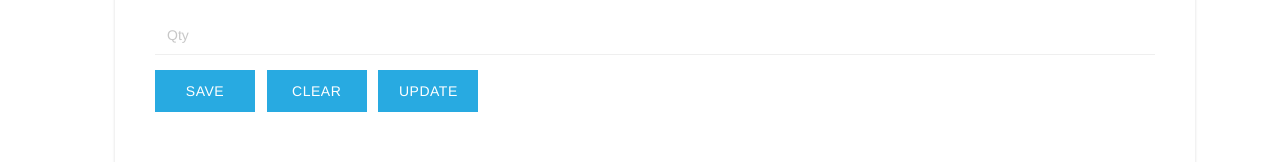
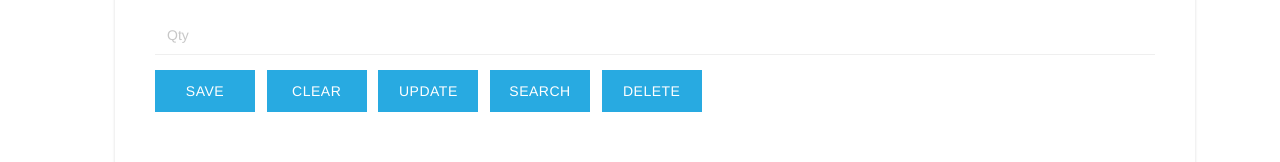
Before and after one commit to DinuArachchige/ABSD-Angular-pos, an Angular app: page /manage-item in a window 1280 px wide. Shown: the part 434-596 px from the top of the page. Built offline with nearby package versions, Linux system fonts and the light colour scheme; no server answers.

Commit message:
Item code

```diff
--- a/src/app/component/manage-item/manage-item.component.css
+++ b/src/app/component/manage-item/manage-item.component.css
@@ -54,7 +54,7 @@
   color: #c7c7c7
 }
 #tblItems tbody{
-  background-color: gray;
+  background-color: white;
 }
 #tblItems tr{
   cursor: pointer;
--- a/src/app/component/manage-item/manage-item.component.html
+++ b/src/app/component/manage-item/manage-item.component.html
@@ -7,7 +7,7 @@
           <div class="Forms">
             <form #frmItem="ngForm">
               <div class="form-group">
-                <input [disabled]="manuallySelected" name="Code" [(ngModel)]="selectedItems.code" id="Code" class="form-control" placeholder="Item Code">
+                <input  name="Code" [(ngModel)]="selectedItems.code" id="Code" class="form-control" placeholder="Item Code">
               </div>
               <div class="form-group">
                 <input name="description" [(ngModel)]="selectedItems.description" id="description" class="form-control" placeholder="Item Description" >
@@ -18,11 +18,16 @@
               <div class="form-group">
                 <input name="qty"  id="qty" [(ngModel)]="selectedItems.qty" class="form-control" placeholder="Qty" type="number" >
               </div>
-              <button type="submit" (click)="saveItems()">Save</button>
+              <button type="submit" (click)="saveItem()">Save</button>
               &nbsp;
               <button (click)="clear()" type="button">Clear</button>
               &nbsp;
               <button (click)="update(selectedItems.code)" type="button">Update</button>
+              &nbsp;
+              <button (click)="searchItem(selectedItems.code)" type="submit">Search</button>
+              &nbsp;
+              <button (click)="deleteItem(selectedItems.code)" type="submit">Delete</button>
+
 
               <br>
               <br>
@@ -49,7 +54,7 @@
                       <td>{{item.qty}}</td>
                       <td></td>
                       <td>
-                        <i (click)="deleteItems(item.code)" class="fa fa-trash fa-2x"></i>
+                        <i (click)="updateSubmit(item.code)" class="fa fa-refresh fa-2x"></i>
                       </td>
                     </tr>
                     </tbody>
--- a/src/app/component/manage-item/manage-item.component.ts
+++ b/src/app/component/manage-item/manage-item.component.ts
@@ -2,6 +2,7 @@ import {Component, OnInit, ViewChild} from '@angular/core';
 import {Item} from '../../dtos/item';
 import {NgForm} from '@angular/forms';
 import {ItemService} from '../../services/item.service';
+
 
 @Component({
   selector: 'app-manage-item',
@@ -13,7 +14,9 @@ export class ManageItemComponent implements OnInit {
   items: Array<Item> = [];
   selectedItems: Item = new Item('', '', '', '');
   tempItems: Item = null;
-  manuallySelected = false;
+  manuallySelected = true;
+   inputDisabled = true;
+  count = 0;
   @ViewChild('frmItem') frmItem: NgForm;
 
   constructor(private itemService: ItemService) { }
@@ -23,65 +26,74 @@ export class ManageItemComponent implements OnInit {
   }
 
 
-  saveItems(): void {
-    this.itemService.saveItem(this.selectedItems)
-      .subscribe((result) => {
+  saveItem(): void {
+    this.itemService.saveItem(this.selectedItems).subscribe(
+      (result) => {
         if (result) {
           alert('Item has been saved successfully');
-        this.items.push(this.selectedItems);
+          // this.customers.push(this.selectedCustomer);
           this.loadAllItems();
+          this.clear();
+          this.manuallySelected = true;
         } else {
           alert('Failed to save the item');
         }
       });
+
   }
+
 
   loadAllItems(): void {
      this.itemService.getAllItems().subscribe(
        (result) => {
          this.items = result;
-         console.log(this.items);
+         // console.log(this.items);
        }
      );
   }
 
-  deleteItems(code): void {
-    if (confirm('Are you sure you want to delete this Item?')) {
-
+  deleteItem(code): void {
+    if (confirm('Are you sure you want to delete this item?')) {
       this.itemService.deleteItem(code).subscribe(
         (result) => {
-          if (result) {
-            alert('Items has been Deleted successfully');
-          } else {
-            alert('Failed to deleted Items');
-          }
+          alert('Item has been deleted successfullyr');
           this.loadAllItems();
         }
       );
     }
   }
 
-  update(id): void {
-    this.itemService.saveItem(this.selectedItems).subscribe(
-      value => {
-        if (value) {
-          alert('Items has been Update successfully');
-          this.loadAllItems();
-        } else {
-          alert('Failed to update the Items');
+  searchItem(code: string): void {
+    this.itemService.searchItem(code).subscribe(
+      (result) => {
+        console.log(result);
+        this.frmItem.form.get('description').setValue(result.description);
+        this.frmItem.form.get('unitPrice').setValue(result.unitPrice);
+        this.frmItem.form.get('qty').setValue(result.qty);
+        // this.selectedCustomer = result;
+        // console.log(this.selectedCustomer);
+        if (!result) {
+
+          alert('Customer Not Found !');
+          // this.clear(x);
+          //  this.selectedCustomer = null;
+
         }
       }
     );
+
+  }
+
+  update(id): void {
+
   }
 
   selectItems(item: Item): void {
-    this.itemService.searchItem(item.code).subscribe(
-      value => {
-        if (value) {
-          this.selectedItems = value;
-        }
-      }
-    );
+    this.clear();
+    this.selectedItems = item;
+    this.tempItems = Object.assign({}, item);
+    this.manuallySelected = true;
+
   }
 
   clear(): void {
@@ -95,4 +107,17 @@ export class ManageItemComponent implements OnInit {
     this.manuallySelected = false;
   }
 
+  tableClick(item: Item): void {
+    this.itemService.searchItem(item.code).subscribe(
+      (result) => {
+        this.selectedItems = result;
+        //    console.log(this.selectedCustomer);
+
+      });
   }
+
+  updateSubmit() {
+
+  }
+
+}
```
Lines whose indentation alone changed are shown as unchanged.
